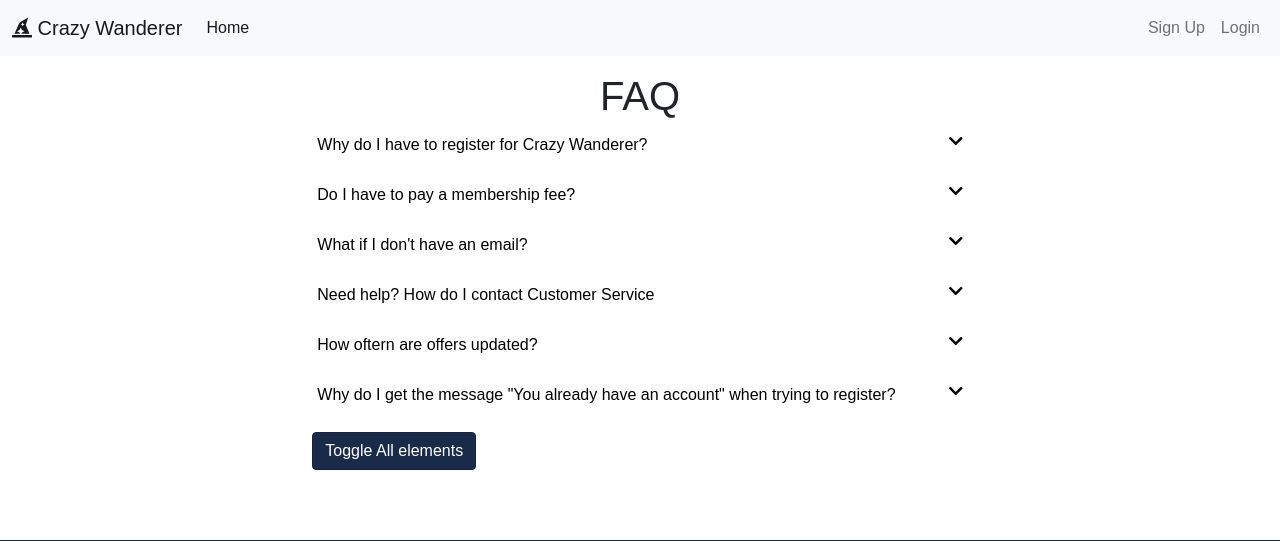
After one commit to john-gaughan/Crazy-Wanderer, a Flask app: page /faq in a window 1280 px wide. The commit adds this page. Shown: the top 541 px of the page. Run offline with Flask 2, Linux system fonts and the light colour scheme; some libraries are stand-ins or nearby versions.

Commit message:
saving what i have to my fork

```diff
--- a/app/routes.py
+++ b/app/routes.py
@@ -127,3 +127,18 @@ def update_info(user_id):
         flash("You have been updated", 'info')
         return redirect(url_for('index'))
     return render_template('updateinfo.html', form=update_form)
+
+
+# footer-links
+@app.route('/contactus')
+def contactus():
+    title = 'Contact Us'
+    return render_template('/footer/contactus.html', title = title)
+@app.route('/faq')
+def faq():
+    title = 'FAQ'
+    return render_template('/footer/faq.html', title = title)
+@app.route('/termsofuse')
+def termsofuse():
+    title = 'Terms of Use'
+    return render_template('/footer/termsofuse.html', title = title)
--- /dev/null
+++ b/app/static/css/carousel.css
@@ -0,0 +1,34 @@
+.carousel-item {
+    height: 32rem;
+    background: #777;
+    position: relative;
+    color: white;
+}
+.overlay-image {
+    position: absolute;
+    background-position: center;
+    background-size: cover;
+    bottom: 0;
+    left: 0;
+    right: 0;
+    top: 0;
+    opacity: .7;
+}
+.overlay-image>div {
+    position: absolute;
+    bottom: 0;
+    padding-bottom: 50px;
+    padding-left: 15%;
+    text-shadow: 1px 1px 5px black;
+}
+.carousel-button {
+    border: none;
+    opacity: 0
+}
+.carousel-button:hover {
+    opacity: .4;
+}
+.btn-primary {
+    background-color: #1a2b49;
+    border-color: #16233b;
+}
--- /dev/null
+++ b/app/static/css/footer.css
@@ -0,0 +1,146 @@
+body {
+    margin: 0;
+    font-size: 16px;
+    font-family: Arial, Helvetica, sans-serif;
+}
+a {
+    text-decoration: none;
+    color: white;
+}
+ul{
+    list-style: none;
+    font-size: 1rem;
+    font-weight: 500;
+    padding: 0;
+    margin-bottom: 8px;
+}
+label {
+    font-weight: bold;
+    padding-bottom: 10px;
+}
+nav {
+    width: 100%;
+}
+.filler {
+    height: 900px;
+}
+footer {
+    background-color: #1a2b49;
+    color: white;
+    line-height: 1.5rem;
+    width: 100%;
+    min-height: 300px;
+    bottom: 0;
+    position: relative;
+    margin-top: 20px;
+
+}
+
+.footer-container {
+    padding: 0 80px;
+    display: flex;
+    flex-direction: column;
+}
+@media (min-width: 1430px){
+    .footer-container {
+        padding-left: 10%;
+        padding-right: 10%;
+        display: flex;
+        flex-direction: column;
+    }
+}
+
+.page-footer{
+    padding: 40px 16px;
+}
+@media (min-width: 768px){
+.page-footer{
+    padding: 32px 0;
+}
+}
+.footer-container {
+    display: flex;
+}
+.footer-links {
+    display: flex;
+    flex-direction: column;
+}
+@media (min-width: 768px){
+.footer-links{
+    display: flex;
+    flex-direction: row;
+    justify-content: space-between;
+    width: 100%;
+    margin: 0;
+    padding: 0;
+
+}
+}
+.dropdown-list{
+    display: flex;
+    flex-direction: column;
+    padding-right: 20px;
+    padding-bottom: 30px;
+}
+.mobile-app {
+    width: 150px;
+}
+.pay-labels{
+    display: flex;
+    flex-direction: row;
+    flex-wrap: wrap;
+    max-width: 140px;
+}
+.pay-label-img {
+    width: 31px;
+    height: 20x;
+    margin-right: 4px;
+}
+ul>li>a:hover{
+    text-decoration: underline;
+    color: #eee;
+    text-shadow: -2px 2px 5px black;
+}
+.social-btn {
+    display: flex;
+    border: 1px white;
+    border-radius: 50%;
+    font-size: 14px;
+    margin-top: 0;
+}
+.social-btn>a{
+    padding-left: 20px;
+    padding-right: 20px;
+}
+@media (min-width: 768px){
+    .social-btn{
+        display: flex;
+        border: 1px white;
+    }
+    .social-btn>a{
+        font-size: 20px;
+    }
+}
+.social-btn>a:hover{
+    color: #eee;
+    text-shadow: -2px 2px 5px black;
+}
+.socials {
+    display: flex;
+    flex-direction: column;
+    padding-bottom: 25px;
+    justify-content: center;
+}
+@media (min-width: 768px){
+    .socials {
+        display: flex;
+        flex-wrap: nowrap;
+        flex-direction: row;
+        margin-top: 0;
+        margin-left: 40px;
+        margin-right: 40px;
+    }
+}
+.main {
+    flex:1
+}
--- a/app/static/css/main.css
+++ b/app/static/css/main.css
@@ -0,0 +1,82 @@
+.gutter {
+    margin-left: 10%;
+    margin-right: 10%;
+}
+.input-form-box {
+    max-width:500px;
+    padding: 15px;
+    border: 1px solid #eee;
+}
+.heading {
+    text-align: center;
+    margin-top: 5vh;
+}
+.init-height {
+    min-height: 56vh;
+}
+
+
+/* hot air ballon in albuquerque: https://images.unsplash.com/photo-1514923995763-768e52f5af87?ixid=MXwxMjA3fDB8MHxwaG90by1wYWdlfHx8fGVufDB8fHw%3D&ixlib=rb-1.2.1&auto=format&fit=crop&w=1934&q=80 */
+
+/* volcano boarding in Nicaragua: https://images.unsplash.com/photo-1565365906073-6d5bd6b9013c?ixid=MXwxMjA3fDB8MHxwaG90by1wYWdlfHx8fGVufDB8fHw%3D&ixlib=rb-1.2.1&auto=format&fit=crop&w=1351&q=80 */
+
+/* rock climbing in thailand: https://images.unsplash.com/photo-1522163182402-834f871fd851?ixid=MXwxMjA3fDB8MHxwaG90by1wYWdlfHx8fGVufDB8fHw%3D&ixlib=rb-1.2.1&auto=format&fit=crop&w=1293&q=80 */
+
+/* swimming with dolphins in new zealand: https://images.unsplash.com/photo-1532903612772-e4285f11f276?ixid=MXwxMjA3fDB8MHxwaG90by1wYWdlfHx8fGVufDB8fHw%3D&ixlib=rb-1.2.1&auto=format&fit=crop&w=1350&q=80 */
+
+/* skydive past Everest in nepal: https://www.everestskydive.com/images/speasyimagegallery/albums/9/images/everestskydive1.jpg */
+
+/* world's steepest rollercoaster in Japan: https://images.unsplash.com/photo-1465779171454-aa85ccf23be6?ixlib=rb-1.2.1&ixid=MXwxMjA3fDB8MHxwaG90by1wYWdlfHx8fGVufDB8fHw%3D&auto=format&fit=crop&w=1353&q=80 */
+
+/* running of the bulls in spain: http://inapcache.boston.com/universal/site_graphics/blogs/bigpicture/runningbulls_2013/bp1.jpg */
+
+/* kaya over a waterfall at Palouse Falls: https://cdn.cnn.com/cnnnext/dam/assets/200629095229-02-gbs-kayak-waterfall-restricted.jpg */
+
+/* hot springs in iceland: https://www.nordicvisitor.com/images/iceland/blue-lagoon-in-winter.jpg */
+
+/* dog sled racing in alaska: https://images.unsplash.com/photo-1605383049589-4ea5f4880988?ixid=MXwxMjA3fDB8MHxwaG90by1wYWdlfHx8fGVufDB8fHw%3D&ixlib=rb-1.2.1&auto=format&fit=crop&w=1478&q=80 */
+
+/* explore the jungles in indonesia: https://images.unsplash.com/photo-1526309738290-e3ecd227428d?ixid=MXwxMjA3fDB8MHxwaG90by1wYWdlfHx8fGVufDB8fHw%3D&ixlib=rb-1.2.1&auto=format&fit=crop&w=1350&q=80 */
+
+/* join the circus as an extra in finland: https://images.unsplash.com/photo-1589982790148-3b281287d529?ixid=MXwxMjA3fDB8MHxwaG90by1wYWdlfHx8fGVufDB8fHw%3D&ixlib=rb-1.2.1&auto=format&fit=crop&w=634&q=80 */
+
+
+
+/* shoha's fontawesome */
+/* <script src="https://kit.fontawesome.com/3d81577920.js" crossorigin="anonymous"></script> */
+/* facebook: <i class="fab fa-facebook-f"></i> */
+/* twitter: <i class="fab fa-twitter"></i> */
+/* instagram: <i class="fab fa-instagram"></i> */
+/* pintrest: <i class="fab fa-pinterest-p"></i> */
+/* youtube: <i class="fab fa-youtube"></i> */
+
+/* user: <i class="fas fa-user-alt"></i> */
+/* cart: <i class="fas fa-shopping-cart"></i> */
+/* wizard hat: <i class="fas fa-hat-wizard"></i> */
+
+
+/* payment */
+/*     display: flex;
+    flex-wrap: wrap;
+    flex-direction: row; */
+/* format:  */
+/* <div><img></div> */
+
+/* paypal: https://cdn.getyourguide.com/tf/assets/static/payment-methods/paypal_border.svg */
+/* mastercard: https://cdn.getyourguide.com/tf/assets/static/payment-methods/mastercard.svg */
+/* visa: https://cdn.getyourguide.com/tf/assets/static/payment-methods/visa.svg */
+/* amex: https://cdn.getyourguide.com/tf/assets/static/payment-methods/amex.svg */
+/* discover: https://cdn.getyourguide.com/tf/assets/static/payment-methods/discover.svg */
+/* g-pay: https://cdn.getyourguide.com/tf/assets/static/payment-methods/googlepay.svg */
+/* apple pay: https://cdn.getyourguide.com/tf/assets/static/payment-methods/applepay.svg */
+/* jcb: https://cdn.getyourguide.com/tf/assets/static/payment-methods/jcb.svg */
+
+/* get it on google play: https://cdn.getyourguide.com/tf/assets/static/badges/google-play-badge-en-us.svg */
+/* download on the app store: https://cdn.getyourguide.com/tf/assets/static/badges/app-store-badge-en-us.svg */
+
+/* footer: quicklinks content us:
+<ul>
+    <li><a href='thingy'> Name </a></li>
+    <li><a href='thingy'> Name </a></li>
+    <li><a href='thingy'> Name </a></li>
+</ul> */
--- /dev/null
+++ b/app/static/css/quicklinks.css
@@ -0,0 +1,46 @@
+.contactus-container{
+    display: flex;
+    flex-direction: column;
+    justify-content: center;
+    margin-right: 5%;
+    margin-left: 5%;
+}
+@media (min-width: 768px){
+    .contactus-container{
+        display: flex;
+        flex-direction: row;
+        margin-right: 5%;
+        margin-left: 5%;
+    }
+}
+.contactus-blocks {
+    margin: 30px;
+    border: 1px solid #eee;
+    padding-top: 10px;
+}
+.faq-dropdown{
+    display: flex;
+    flex-direction: column;
+    color: black;
+    margin-left: 18%;
+    margin-right: 18%;
+    /* background-color: #eee;
+    border: 1px solid black; */
+
+}
+.dropdown-qs {
+    color: black;
+    font-size: 18;
+}
+.space-between{
+    display: flex;
+    flex-direction: row;
+    justify-content: space-between;
+    padding: 5px;
+}
+.inline-a {
+    color: dodgerblue;
+}
+.center {
+    text-align: center;
+}
--- a/app/templates/base.html
+++ b/app/templates/base.html
@@ -7,15 +7,16 @@
     <meta name="Description" content="Enter your description here"/>
     <link rel="stylesheet" href="https://cdnjs.cloudflare.com/ajax/libs/twitter-bootstrap/5.0.0-beta1/css/bootstrap.min.css">
     <link rel="stylesheet" href="https://cdnjs.cloudflare.com/ajax/libs/font-awesome/5.15.2/css/all.min.css">
-    <link rel="stylesheet" href="assets/css/style.css">
+    <link rel="stylesheet" href="./static/css/main.css">
+    <link rel="stylesheet" href="./static/css/footer.css">
+    <link rel="stylesheet" href="./static/css/quicklinks.css">
+    <link rel="stylesheet" href="./static/css/carousel.css">
     <title>{{ title }}</title>
 </head>
 <body>
 
     {% include 'nav.html' %}
-    <br>
-    <br>
-    <br>
+    {% block content %}
     <div class="container">
         {% with messages = get_flashed_messages(with_categories=True) %}
             {% if messages %}
@@ -28,10 +29,11 @@
             {% endif %}
         {% endwith %}
 
-        {% block content %}
+
 
         {% endblock content %}
     </div>
+    {% include 'footer.html' %}
 
 <script src="https://cdnjs.cloudflare.com/ajax/libs/popper.js/2.5.4/umd/popper.min.js"></script>
 <script src="https://cdnjs.cloudflare.com/ajax/libs/twitter-bootstrap/5.0.0-beta1/js/bootstrap.min.js"></script>
--- /dev/null
+++ b/app/templates/footer.html
@@ -0,0 +1,77 @@
+<footer>
+    <div class='footer-container'>
+        <nav class='page-footer'>
+            <div class="footer-links">
+                <div class='dropdown-list'>
+                    <label >Quick Links</label>
+                    <ul>
+                        <li><a href="{{ url_for('contactus') }}">Contact Us</a></li>
+                        <li><a href="{{ url_for('faq') }}">FAQ</a></li>
+                    </ul>
+
+                </div>
+                <div class='dropdown-list'>
+                    <label >Company Info</label>
+                    <ul>
+                        <li><a href="">About Us</a></li>
+                        <li><a href="">Careers</a></li>
+                        <li><a href="">For Employees</a></li>
+                        <li><a href="">Foundation</a></li>
+                    </ul>
+
+                </div>
+                <div class='dropdown-list'>
+                    <label >Policy & Disclosusre</label>
+                    <ul>
+                        <li><a href="">Terms of Use</a></li>
+                        <li><a href="">Privacy Policy</a></li>
+                        <li><a href="">Legal</a></li>
+                        <li><a href="">Sustainability</a></li>
+                    </ul>
+                </div>
+                <div class='dropdown-list'>
+                    <label >Mobile</label>
+                    <a class='mt-1' href="https://play.google.com/store">
+                        <img class='mobile-app' src="https://cdn.getyourguide.com/tf/assets/static/badges/google-play-badge-en-us.svg" alt="Get it on Google Play">
+                    </a>
+                    <a class='mt-1' href="https://www.apple.com/app-store/">
+                        <img class='mobile-app' src="https://cdn.getyourguide.com/tf/assets/static/badges/app-store-badge-en-us.svg" alt="Download on the App Store">
+                    </a>
+                </div>
+                <div class='dropdown-list'>
+                    <label >Ways You Can Pay</label>
+                    <div class="pay-labels">
+                        <div><img class='pay-label-img' src="https://cdn.getyourguide.com/tf/assets/static/payment-methods/paypal_border.svg" alt="paypal"></div>
+                        <div><img class='pay-label-img' src="https://cdn.getyourguide.com/tf/assets/static/payment-methods/mastercard.svg" alt="mastercard"></div>
+                        <div><img class='pay-label-img' src="https://cdn.getyourguide.com/tf/assets/static/payment-methods/visa.svg" alt="visa"></div>
+                        <div><img class='pay-label-img' src="https://cdn.getyourguide.com/tf/assets/static/payment-methods/amex.svg" alt="amex"></div>
+                        <div><img class='pay-label-img' src="https://cdn.getyourguide.com/tf/assets/static/payment-methods/discover.svg" alt="discover"></div>
+                        <div><img class='pay-label-img' src="https://cdn.getyourguide.com/tf/assets/static/payment-methods/googlepay.svg" alt="google pay"></div>
+                        <div><img class='pay-label-img' src="https://cdn.getyourguide.com/tf/assets/static/payment-methods/applepay.svg" alt="apple pay"></div>
+                        <div><img class='pay-label-img' src="https://cdn.getyourguide.com/tf/assets/static/payment-methods/jcb.svg" alt="jcb"></div>
+
+                    </div>
+                </div>
+                <div class='dropdown-list'>
+                    <label >Work With Us</label>
+                    <ul>
+                        <li><a href="">Affiliate Partner</a></li>
+                    </ul>
+                </div>
+            </div>
+        </nav>
+        <div class="socials">
+            <div class='social-btn'>
+                <a href="https://www.facebook.com/"><h1><i class="fab fa-facebook-f"></i></h1></a>
+                <a href="https://www.twitter.com/"><h1><i class="fab fa-twitter"></i></h1></a>
+                </div>
+            <div class='social-btn'>
+                <a href="https://www.instagram.com/"><h1><i class="fab fa-instagram"></i></h1></a>
+                <a href="https://www.pinterest.com/"><h1><i class="fab fa-pinterest-p"></i></h1></a>
+            </div>
+            <div class='social-btn'>
+                <a href="https://www.youtube.com/"><h1><i class="fab fa-youtube"></i></h1></a>
+            </div>
+        </div>
+    </div>
+</footer>
--- /dev/null
+++ b/app/templates/footer/faq.html
@@ -0,0 +1,85 @@
+{% extends 'base.html' %}
+{% block content %}
+<div class="gutter init-height">
+    <div class="heading mt-3"><h1>FAQ</h1></div>
+    <div class='faq-dropdown'>
+        <p><a class="dropdown-qs space-between" data-bs-toggle="collapse" href="#multiCollapseExample1" role="button" aria-expanded="false" aria-controls="multiCollapseExample1">Why do I have to register for Crazy Wanderer? <i class="fas fa-chevron-down"></i>
+        </a></p>
+        <div class="row">
+            <div class="col">
+                <div class="collapse multi-collapse" id="multiCollapseExample1">
+                    <div class="card card-body">
+                        You must have an account with Crazy Wanderer to access our experiences and have liability agreements attached to your personal information. We require all our members
+                        to sign up so you can recieve rewards points based on what types of experiences you go on. If you already have an online account, you do not need to re-register.
+                        <br>
+                        <br>
+                        <div>** Check out our terms of use <a class='inline-a' href="{{ url_for('termsofuse') }}">here</a></div>
+                    </div>
+                </div>
+            </div>
+            <!-- <div class="col">
+            <div class="collapse multi-collapse" id="multiCollapseExample2">
+                <div class="card card-body">
+                Some placeholder content for the second collapse component of this multi-collapse example. This panel is hidden by default but revealed when the user activates the relevant trigger.
+                </div>
+            </div>
+            </div> -->
+        </div>
+        <p><a class="dropdown-qs space-between" data-bs-toggle="collapse" href="#multiCollapseExample2" role="button" aria-expanded="false" aria-controls="multiCollapseExample2">Do I have to pay a membership fee? <i class="fas fa-chevron-down"></i></a></p>
+        <div class="row">
+            <div class="col">
+                <div class="collapse multi-collapse" id="multiCollapseExample2">
+                    <div class="card card-body">
+                        Our program is free. You only pay for the experience that you want. Just use your username card number at checkout.
+                    </div>
+                </div>
+            </div>
+        </div>
+        <p><a class="dropdown-qs space-between" data-bs-toggle="collapse" href="#multiCollapseExample3" role="button" aria-expanded="false" aria-controls="multiCollapseExample3">What if I don't have an email? <i class="fas fa-chevron-down"></i></a></p>
+        <div class="row">
+            <div class="col">
+                <div class="collapse multi-collapse" id="multiCollapseExample3">
+                    <div class="card card-body">
+                        A valid email address is required for Crazy Wanderer Program participation. You can get an email account for free through various email service providers.
+                        If you subscribe to email notifications, you will be notified when new offers are available.
+                    </div>
+                </div>
+            </div>
+        </div>
+        <p><a class="dropdown-qs space-between" data-bs-toggle="collapse" href="#multiCollapseExample4" role="button" aria-expanded="false" aria-controls="multiCollapseExample4">Need help? How do I contact Customer Service <i class="fas fa-chevron-down"></i></a></p>
+        <div class="row">
+            <div class="col">
+                <div class="collapse multi-collapse" id="multiCollapseExample4">
+                    <div class="card card-body">
+                        <div>To contact us, check out our <a class='inline-a' href="{{ url_for('contactus' )}}">Contact Us Page</a></div>
+                    </div>
+                </div>
+            </div>
+        </div>
+        <p><a class="dropdown-qs space-between" data-bs-toggle="collapse" href="#multiCollapseExample5" role="button" aria-expanded="false" aria-controls="multiCollapseExample5">How oftern are offers updated? <i class="fas fa-chevron-down"></i></a></p>
+        <div class="row">
+            <div class="col">
+                <div class="collapse multi-collapse" id="multiCollapseExample5">
+                    <div class="card card-body">
+                        Offers are updated daily. Visit our website or mobile app every time before you shop to get the most savings from just for U. If you subscribe to email notifications, you will be notified when new offers are available.
+                    </div>
+                </div>
+            </div>
+        </div>
+        <p><a class="dropdown-qs space-between" data-bs-toggle="collapse" href="#multiCollapseExample6" role="button" aria-expanded="false" aria-controls="multiCollapseExample6">Why do I get the message "You already have an account" when trying to register? <i class="fas fa-chevron-down"></i></a></p>
+        <div class="row">
+            <div class="col">
+                <div class="collapse multi-collapse" id="multiCollapseExample6">
+                    <div class="card card-body">
+                        You will get this message when the system finds an existing account with the phone number or email address you entered.
+                        In that case, you can use the "Sign In" link instead of registering. If you forgot your password,
+                        you can try the "Forgot Password" link to have it reset. If you are still experiencing problems,
+                        contact our Customer Support Center toll free line at 1-877-258-2799.
+                    </div>
+                </div>
+            </div>
+        </div>
+            <p><button class="btn btn-primary mt-1" type="button" data-bs-toggle="collapse" data-bs-target=".multi-collapse" aria-expanded="false" aria-controls="multiCollapseExample1 multiCollapseExample2 multiCollapseExample3 multiCollapseExample4 multiCollapseExample5 multiCollapseExample6">Toggle All elements</button></p>
+    </div>
+</div>
+  {% endblock content %}
--- /dev/null
+++ b/app/templates/footer/termsofuse.html
@@ -0,0 +1,4 @@
+{% extends 'base.html' %}
+{% block content %}
+
+{% endblock content %}
--- a/app/templates/nav.html
+++ b/app/templates/nav.html
@@ -1,6 +1,6 @@
 <nav class="navbar navbar-expand-lg navbar-light bg-light">
     <div class="container-fluid">
-      <a class="navbar-brand" href="{{ url_for('index') }}">Experiences Store</a>
+      <a class="navbar-brand" href="{{ url_for('index') }}"><i class="fas fa-hat-wizard"></i> Crazy Wanderer</a>
       <div class="collapse navbar-collapse" id="navbarNav">
         <ul class="navbar-nav">
           <li class="nav-item">
```
Also changed, not shown: app/templates/footer/contactus.html (added, +27 -0 lines), app/templates/index.html (+46 -1 lines), app/templates/login.html (+7 -3 lines), app/templates/signup.html (+8 -4 lines), migrations/versions/3d008127076d_further_edits.py (deleted, +0 -30 lines), migrations/versions/5b91490cc95c_.py (renamed from migrations/versions/0905da48453a_.py, +26 -23 lines), migrations/versions/d1f92d483a23_second_migration.py (deleted, +0 -60 lines).
